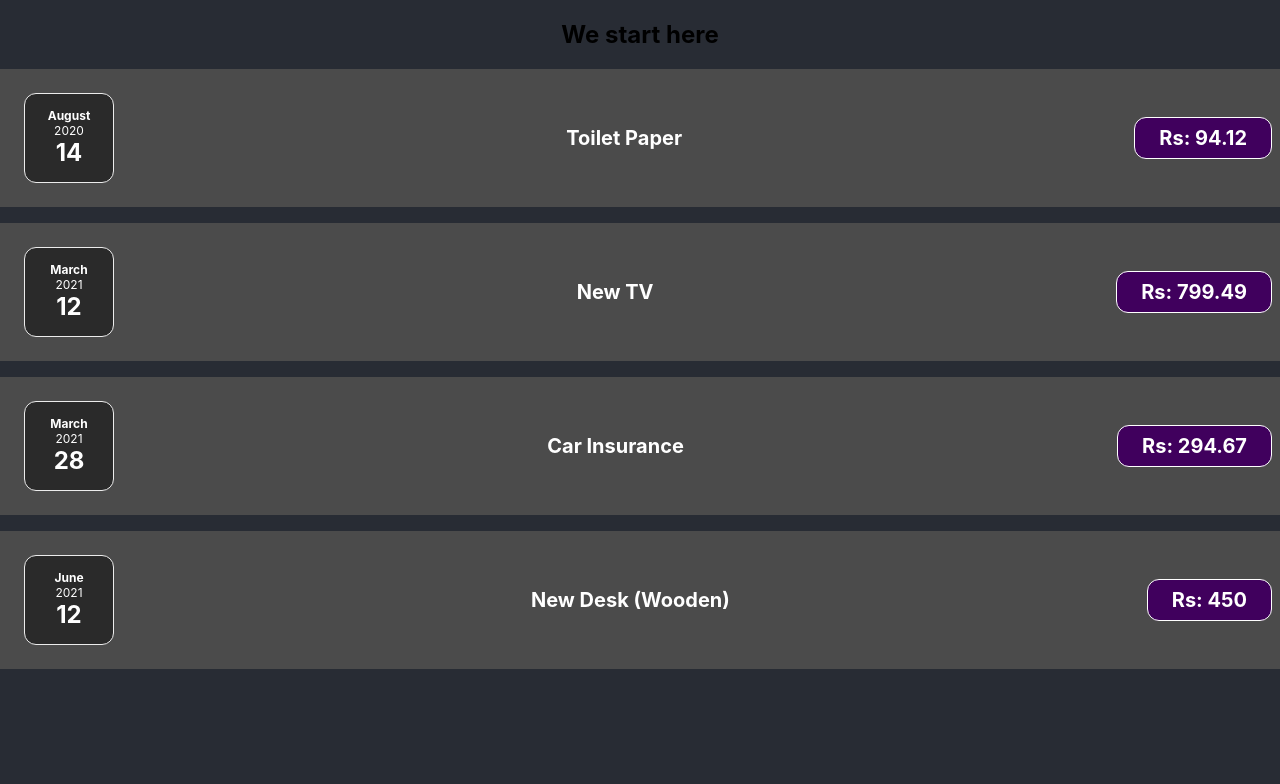
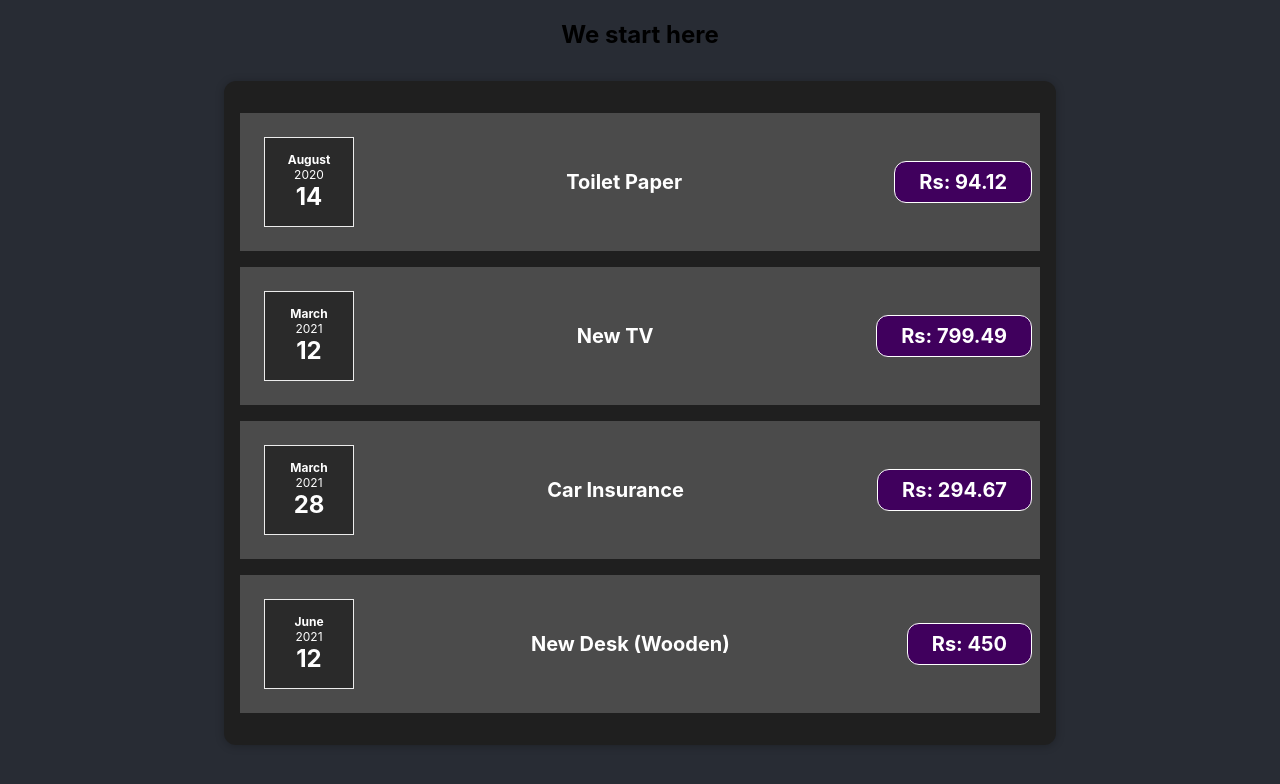
Before and after one commit to rolins2/Expense-tracker, a React (Create React App) app in the folder ny-expensetracker/: page / in a window 1280 px wide. Shown: the top 784 px of the page. Built offline with nearby package versions, Linux system fonts and the light colour scheme.

Commit message:
Feat : Added the card componet

```diff
--- a/ny-expensetracker/src/App.js
+++ b/ny-expensetracker/src/App.js
@@ -1,6 +1,5 @@
-import ExpenseItem from "./components/ExpenseItem";
 import "./App.css";
-
+import Expenses from "./components/Expenses";
 function App() {
   const expenses = [
     {
@@ -26,32 +25,8 @@
   return (
     <div className="App">
       <h2> We start here</h2>
-      <div>
-        <ExpenseItem
-          title={expenses[0].title}
-          amount={expenses[0].amount}
-          date={expenses[0].date}
-        >
-          {" "}
-        </ExpenseItem>
-        <ExpenseItem
-          title={expenses[1].title}
-          amount={expenses[1].amount}
-          date={expenses[1].date}
-        ></ExpenseItem>
 
-        <ExpenseItem
-          title={expenses[2].title}
-          amount={expenses[2].amount}
-          date={expenses[2].date}
-        ></ExpenseItem>
-
-        <ExpenseItem
-          title={expenses[3].title}
-          amount={expenses[3].amount}
-          date={expenses[3].date}
-        ></ExpenseItem>
-      </div>
+      <Expenses expenses={expenses}></Expenses>
     </div>
   );
 }
--- /dev/null
+++ b/ny-expensetracker/src/components/Card.css
@@ -0,0 +1,4 @@
+.card {
+  border-radius: 12px;
+  box-shadow: 0 1px 8px rgba(0, 0, 0, 0.25);
+}
--- /dev/null
+++ b/ny-expensetracker/src/components/Card.js
@@ -0,0 +1,5 @@
+function Card(props) {
+  const classes = "card " + props.className;
+  return <div className={classes}>{props.children} </div>;
+}
+export default Card;
--- a/ny-expensetracker/src/components/ExpenseDate.css
+++ b/ny-expensetracker/src/components/ExpenseDate.css
@@ -5,7 +5,7 @@
   flex-direction: column;
   background-color: #2a2a2a;
   border: 1px solid #ececec;
-  border-radius: 12px;
+
   width: 5.5rem;
   color: white;
   height: 5.5rem;
--- a/ny-expensetracker/src/components/ExpenseDate.js
+++ b/ny-expensetracker/src/components/ExpenseDate.js
@@ -1,15 +1,16 @@
 import "./ExpenseDate.css";
+import Card from "./Card";
 function ExpenseDate(props) {
   const month = props.date.toLocaleString("en-US", { month: "long" });
   const day = props.date.toLocaleString("en-US", { day: "2-digit" });
   const year = props.date.getFullYear();
 
   return (
-    <div className="expense-date">
+    <Card className="expense-date">
       <div className="expense-date__month">{month} </div>
       <div className="expense-date__year">{year}</div>
       <div className="expense-date__day">{day}</div>
-    </div>
+    </Card>
   );
 }
 export default ExpenseDate;
--- a/ny-expensetracker/src/components/ExpenseItem.js
+++ b/ny-expensetracker/src/components/ExpenseItem.js
@@ -1,8 +1,9 @@
 import "./ExpenseItem.css";
+import Card from "./Card";
 import ExpenseDate from "./ExpenseDate";
 function ExpenseItem(props) {
   return (
-    <div className="expense-item">
+    <Card className="expense-item">
       <div>
         <ExpenseDate date={props.date}> </ExpenseDate>
       </div>
@@ -10,7 +11,7 @@
         <h2> {props.title} </h2>
         <div className="expense-item__price ">Rs: {props.amount} </div>
       </div>
-    </div>
+    </Card>
   );
 }
 
--- /dev/null
+++ b/ny-expensetracker/src/components/Expenses.css
@@ -0,0 +1,9 @@
+.expenses {
+  padding: 1rem;
+  background-color: rgb(31, 31, 31);
+  margin: 2rem auto;
+  width: 50rem;
+  max-width: 95%;
+  border-radius: 12px;
+  box-shadow: 0 1px 8px rgba(0, 0, 0, 0.25);
+}
--- /dev/null
+++ b/ny-expensetracker/src/components/Expenses.js
@@ -0,0 +1,33 @@
+import ExpenseItem from "./ExpenseItem";
+import "./Expenses.css";
+function Expenses(props) {
+  return (
+    <div className="expenses">
+      <ExpenseItem
+        title={props.expenses[0].title}
+        amount={props.expenses[0].amount}
+        date={props.expenses[0].date}
+      >
+        {" "}
+      </ExpenseItem>
+      <ExpenseItem
+        title={props.expenses[1].title}
+        amount={props.expenses[1].amount}
+        date={props.expenses[1].date}
+      ></ExpenseItem>
+
+      <ExpenseItem
+        title={props.expenses[2].title}
+        amount={props.expenses[2].amount}
+        date={props.expenses[2].date}
+      ></ExpenseItem>
+
+      <ExpenseItem
+        title={props.expenses[3].title}
+        amount={props.expenses[3].amount}
+        date={props.expenses[3].date}
+      ></ExpenseItem>
+    </div>
+  );
+}
+export default Expenses;
```
